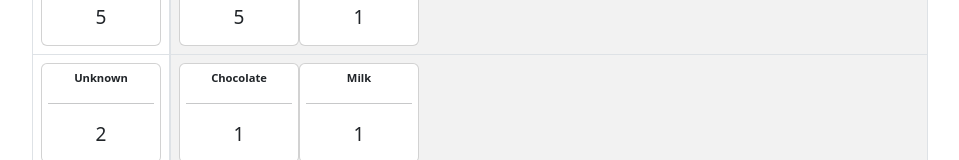
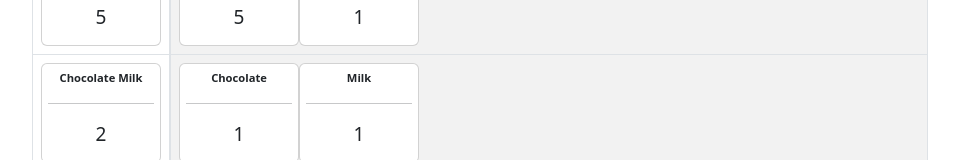
Before and after one commit to asciodev/ChemTrainer3000, a React (Vite) app: page / in a window 1280 px wide. Shown: the part 479-639 px from the top of the page, without its empty margins (160-1119 px from the left). Built offline with nearby package versions, Linux system fonts and the light colour scheme.

Commit message:
Pass recipe name in case of reagent absence

```diff
--- a/src/components/RecipeRow.tsx
+++ b/src/components/RecipeRow.tsx
@@ -4,7 +4,7 @@ import ReagentCard from "./ReagentCard"
 
 function RecipeRow({ recipe } : { recipe: Recipe}) {
 
-  const reagent = reagents.find((reagent) => !!reagent && reagent.id === recipe.result) || {name: "Unknown", id: "0"};
+  const reagent = reagents.find((reagent) => !!reagent && reagent.id === recipe.result) || {name: recipe.name, id: "0"};
   return reagent && <tr>
       <td>{!!reagent && <ReagentCard input={{reagent: reagent, amount: recipe.result_amount || 0}}/>}</td>
        <td className="d-flex flex-wrap">
```
